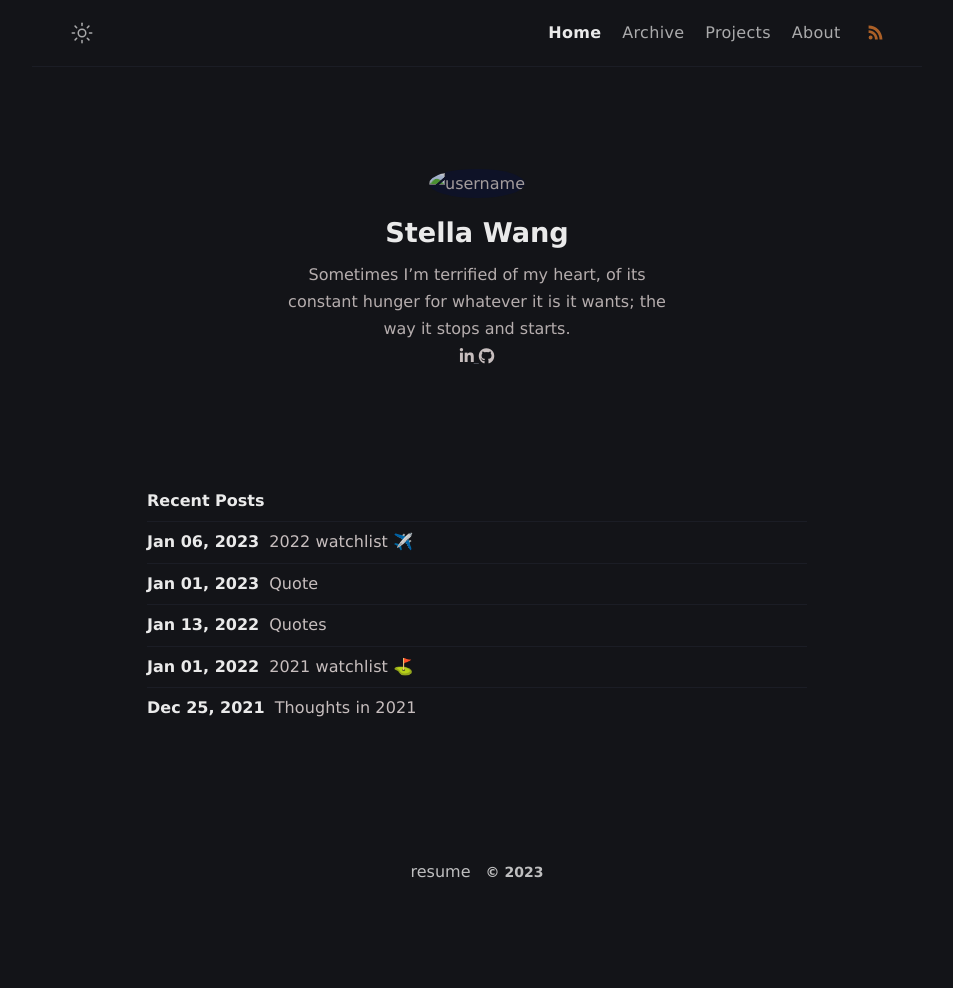
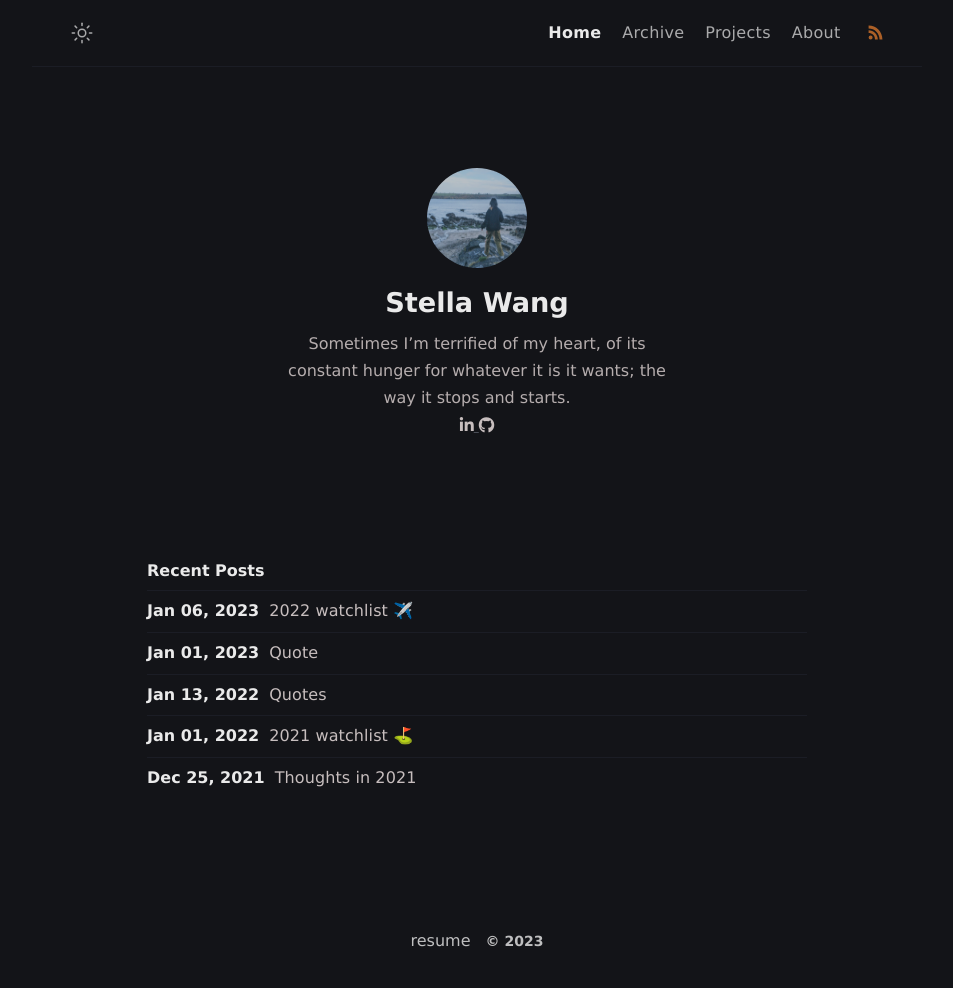
Before and after one commit to stellaWangg/personal_blog, a Jekyll site: the page built from index.md, in a window 1280 px wide. Shown: the whole page, without its empty margins (163-1116 px from the left). Built offline with Jekyll 4.4.1, drawn with Linux system fonts in a browser that asks for light colours; nearby versions of some CDN libraries; before the commit the page ends 918 px from its top, so only the background shows below that.

Commit message:
Update _config.yml

```diff
--- a/_config.yml
+++ b/_config.yml
@@ -13,7 +13,7 @@ author:
   username: username # general username
   github: stellawangg<a href='https://github.com/stellaWangg'></a> # github username
   email: stellawang827@gmail.com # email adress
-  avatar: "./assests/img/blog-avatar.JPG" # change with your own avatar
+  avatar: /assets/img/blog-avatar.JPG # change with your own avatar
 
 # URL settings
 url: "https://stellawangg.github.io/"
```
